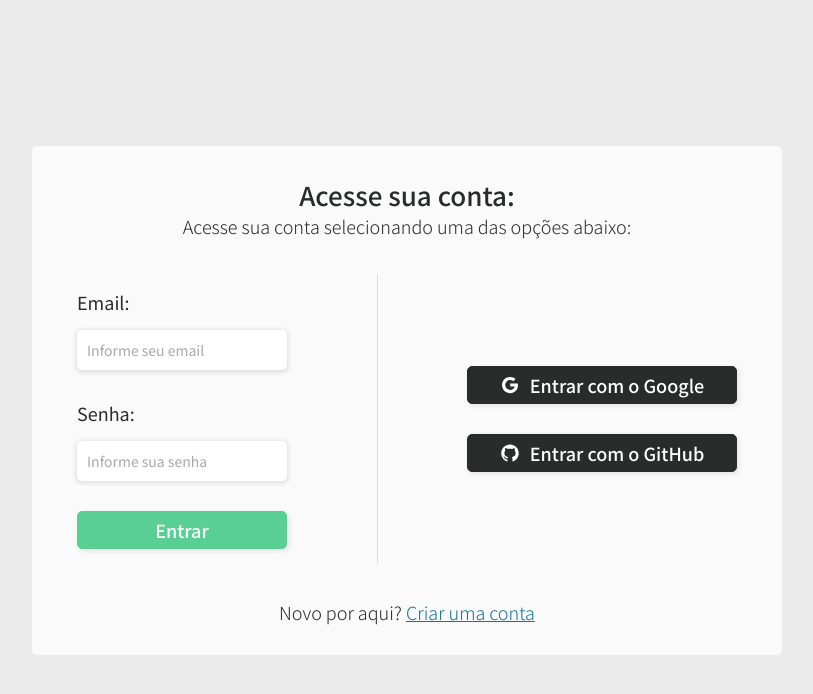
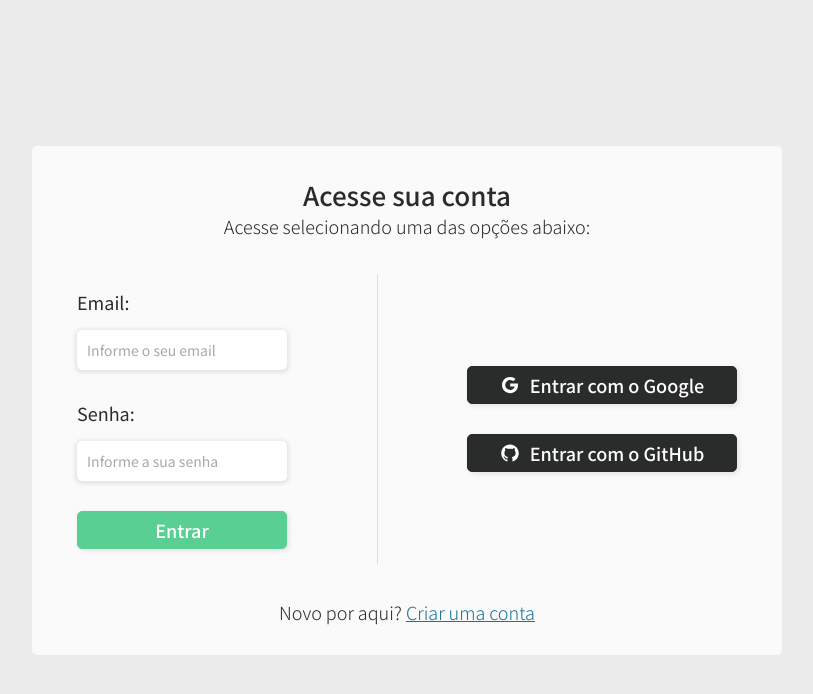
Before and after one commit to caioliveira277/dev-chat-project, a React (Create React App) app in the folder frontend/: page / in a window 1280 px wide. Shown: the top 694 px of the page, without its empty margins (233-1046 px from the left). Built offline with nearby package versions, Linux system fonts and the light colour scheme.

Commit message:
alterando texto da tela de login conforme layout

```diff
--- a/frontend/src/pages/login/index.tsx
+++ b/frontend/src/pages/login/index.tsx
@@ -15,6 +15,7 @@ import {
   ContainerSocialLogin,
   LinkNewAccount
 } from './styles';
+import { Link } from 'react-router-dom';
 import { IoLogoGoogle } from 'react-icons/io';
 import { AiFillGithub } from 'react-icons/ai';
 
@@ -27,22 +28,22 @@ const Login: React.FC = () => {
     <Containers.Main backgroundTheme='contrast' centralized={true}>
       <Container animate={isVisible ? 'visible':'hidden'}>
         <TextContainer>
-          <Title>Acesse sua conta:</Title>
-          <Subtitle>Acesse sua conta selecionando uma das opções abaixo:</Subtitle>
+          <Title>Acesse sua conta</Title>
+          <Subtitle>Acesse selecionando uma das opções abaixo:</Subtitle>
         </TextContainer>
         <LoginContainer>
           <Form>
             <Inputs.LabelInput
               inputType='email'
               labelText='Email:'
-              placeholder='Informe seu email'
+              placeholder='Informe o seu email'
               autoCompleted='email'
               require={true}
               />
             <Inputs.LabelInput
               inputType='password'
               labelText='Senha:'
-              placeholder='Informe sua senha'
+              placeholder='Informe a sua senha'
               require={true}
             />
             <Buttons.ButtonTheme
@@ -74,7 +75,7 @@ const Login: React.FC = () => {
           </ContainerSocialLogin>
         </LoginContainer>
         <LinkNewAccount>
-          Novo por aqui? <a href="#">Criar uma conta</a>
+          Novo por aqui? <Link to='/signin'>Criar uma conta</Link>
         </LinkNewAccount>
       </Container>
     </Containers.Main>
```
